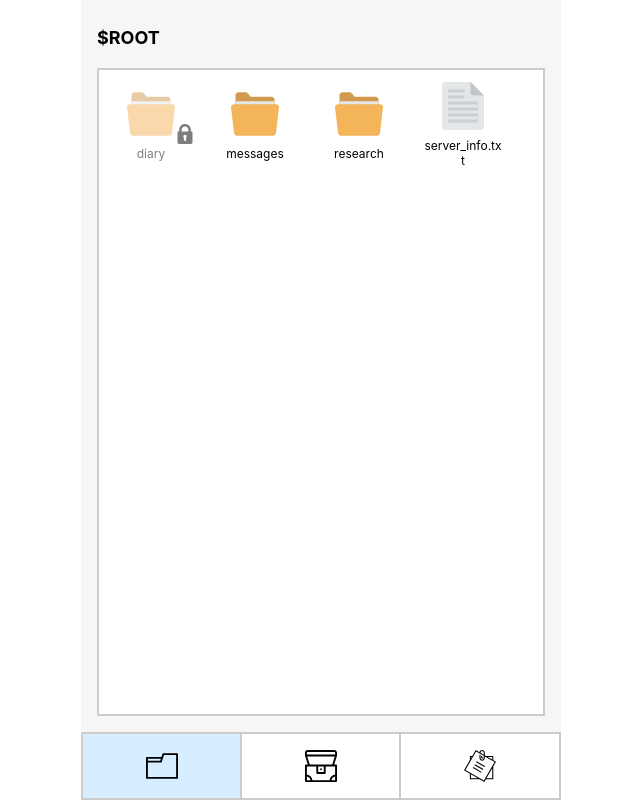
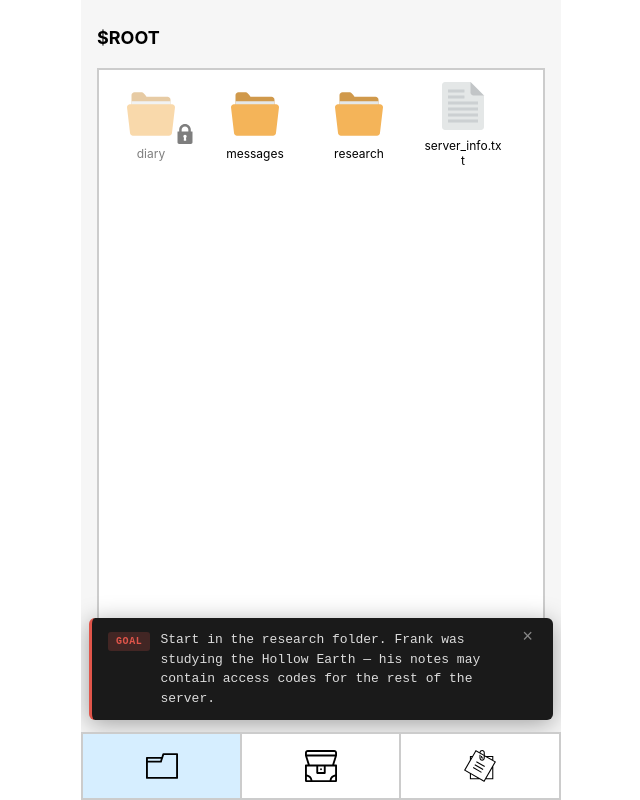
Before and after one commit to KaeruCT/folder-game, a React (Vite) app: page / in a window 1280 px wide. Both pictures are taken after a click on the button 640 px from the left and 297 px from the top of the page. Shown: the whole page, without its empty margins (319-959 px from the left). Built offline with nearby package versions, Linux system fonts and the light colour scheme.

Commit message:
add log toast notifications
New LogToast component shows a dismissible toast at the bottom
of the view whenever a new log entry is created. Category-colored
border and badge. Auto-dismisses after 8 seconds, or tap/click/escape
to dismiss immediately. Requires position:relative on view-container.

```diff
--- a/src/App.scss
+++ b/src/App.scss
@@ -8,5 +8,6 @@
     .view-container {
         flex: 1;
         overflow: hidden;
+        position: relative;
     }
 }
--- a/src/App.tsx
+++ b/src/App.tsx
@@ -12,6 +12,7 @@ import {
 import "./App.scss";
 import FilesystemViewer from "./component/file/FilesystemViewer";
 import InventoryViewer from "./component/inventory/InventoryViewer";
+import LogToast from "./component/log/LogToast";
 import LogViewer from "./component/log/LogViewer";
 import Navigation, { View } from "./component/navigation/Navigation";
 import StorylineSelect from "./component/storyline/StorylineSelect";
@@ -146,6 +147,7 @@ function App() {
                         {view === View.FILESYSTEM && <FilesystemViewer />}
                         {view === View.INVENTORY && <InventoryViewer />}
                         {view === View.LOG && <LogViewer />}
+                        <LogToast />
                     </AppStore.Provider>
                 </div>
                 <Navigation currentView={view} setView={setView} />
--- /dev/null
+++ b/src/component/log/LogToast.scss
@@ -0,0 +1,108 @@
+@use "../../App";
+
+.log-toast {
+    position: absolute;
+    bottom: 12px;
+    left: 8px;
+    right: 8px;
+    z-index: 100;
+    display: flex;
+    align-items: flex-start;
+    gap: 10px;
+    padding: 12px 16px;
+    background: #1a1a1a;
+    color: #eee;
+    border-radius: 6px;
+    box-shadow: 0 4px 24px rgba(0, 0, 0, 0.35);
+    cursor: pointer;
+    animation: toast-in 0.25s ease-out;
+    font-family:
+        "Source Code Pro",
+        ui-monospace,
+        monospace;
+    line-height: 1.5;
+
+    &:hover {
+        background: #222;
+    }
+
+    &--story {
+        border-left: 3px solid #4a90d9;
+    }
+
+    &--goal {
+        border-left: 3px solid #e0554a;
+    }
+
+    &--milestone {
+        border-left: 3px solid #3cb35a;
+    }
+
+    &--system {
+        border-left: 3px solid #9b5de5;
+    }
+
+    &__badge {
+        flex-shrink: 0;
+        font-size: 10px;
+        font-weight: 700;
+        text-transform: uppercase;
+        letter-spacing: 0.6px;
+        padding: 2px 8px;
+        border-radius: 3px;
+        margin-top: 2px;
+    }
+
+    &--story &__badge {
+        background: rgba(74, 144, 217, 0.2);
+        color: #4a90d9;
+    }
+
+    &--goal &__badge {
+        background: rgba(224, 85, 74, 0.2);
+        color: #e0554a;
+    }
+
+    &--milestone &__badge {
+        background: rgba(60, 179, 90, 0.2);
+        color: #3cb35a;
+    }
+
+    &--system &__badge {
+        background: rgba(155, 93, 229, 0.2);
+        color: #9b5de5;
+    }
+
+    &__text {
+        flex: 1;
+        font-size: 13px;
+        color: #ddd;
+    }
+
+    &__close {
+        flex-shrink: 0;
+        background: none;
+        border: none;
+        color: #888;
+        font-size: 18px;
+        line-height: 1;
+        padding: 0 4px;
+        cursor: pointer;
+        margin-top: -2px;
+
+        &:hover {
+            color: #fff;
+        }
+    }
+}
+
+@keyframes toast-in {
+    from {
+        opacity: 0;
+        transform: translateY(12px);
+    }
+    to {
+        opacity: 1;
+        transform: translateY(0);
+    }
+}
--- /dev/null
+++ b/src/component/log/LogToast.tsx
@@ -0,0 +1,80 @@
+import { useCallback, useContext, useEffect, useRef, useState } from "react";
+import "./LogToast.scss";
+import { AppStore } from "../../App";
+import type { LogCategory } from "../../model/log";
+
+const CATEGORY_LABELS: Record<LogCategory, string> = {
+    story: "Story",
+    goal: "Goal",
+    milestone: "Milestone",
+    system: "System",
+};
+
+function LogToast() {
+    const { state } = useContext(AppStore);
+    const [dismissedIds, setDismissedIds] = useState<Set<string>>(new Set());
+    const timerRef = useRef<ReturnType<typeof setTimeout>>();
+    const prevLenRef = useRef(state.logEntries.length);
+
+    const latestEntry = state.logEntries[state.logEntries.length - 1];
+    const isNew = state.logEntries.length > prevLenRef.current;
+    prevLenRef.current = state.logEntries.length;
+
+    const dismiss = useCallback(() => {
+        if (latestEntry) {
+            setDismissedIds((prev) => {
+                const next = new Set(prev);
+                next.add(latestEntry.id);
+                return next;
+            });
+        }
+    }, [latestEntry]);
+
+    // Auto-dismiss after 8 seconds when a new entry arrives
+    useEffect(() => {
+        if (!latestEntry || !isNew) return;
+        if (timerRef.current) clearTimeout(timerRef.current);
+        timerRef.current = setTimeout(dismiss, 8000);
+        return () => {
+            if (timerRef.current) clearTimeout(timerRef.current);
+        };
+    }, [latestEntry, isNew, dismiss]);
+
+    const handleKeyDown = useCallback(
+        (e: React.KeyboardEvent) => {
+            if (e.key === "Enter" || e.key === " " || e.key === "Escape") {
+                e.preventDefault();
+                dismiss();
+            }
+        },
+        [dismiss],
+    );
+
+    if (!latestEntry || dismissedIds.has(latestEntry.id)) return null;
+
+    return (
+        <div
+            className={`log-toast log-toast--${latestEntry.category}`}
+            onClick={dismiss}
+            onKeyDown={handleKeyDown}
+            role="status"
+            aria-live="polite"
+        >
+            <span className="log-toast__badge">{CATEGORY_LABELS[latestEntry.category]}</span>
+            <span className="log-toast__text">{latestEntry.text}</span>
+            <button
+                type="button"
+                className="log-toast__close"
+                onClick={(e) => {
+                    e.stopPropagation();
+                    dismiss();
+                }}
+                aria-label="Dismiss"
+            >
+                ×
+            </button>
+        </div>
+    );
+}
+
+export default LogToast;
```
